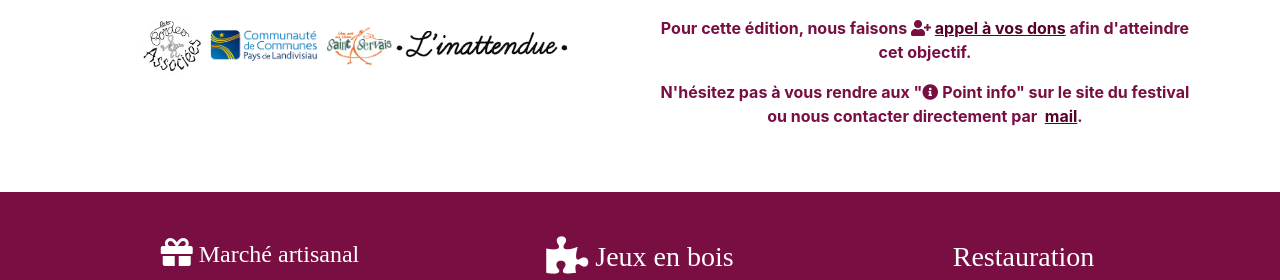
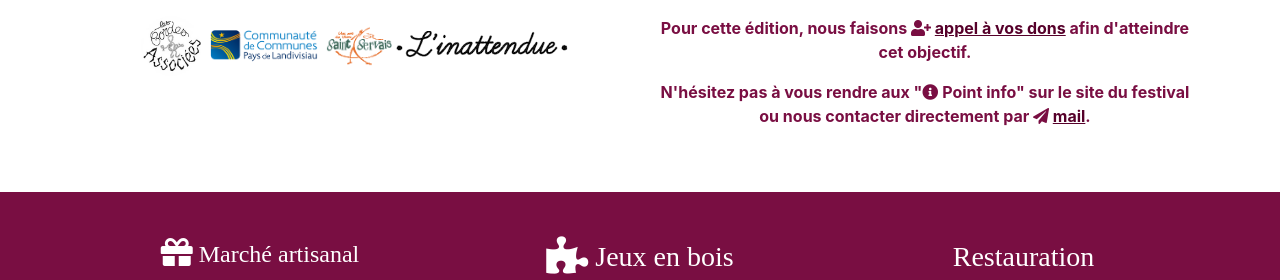
Before and after one commit to tibodut/marentin, a Jekyll site: the page built from index.html, in a window 1280 px wide and 900 px high, scrolled down 1216 px. Shown: the part 152-432 px from the top of the window. Built offline with Jekyll 4.4.1, drawn with Linux system fonts in a browser that asks for light colours; nearby versions of some CDN libraries; some web fonts are replaced.

Commit message:
Update index.html

```diff
--- a/index.html
+++ b/index.html
@@ -66,7 +66,7 @@ layout: default
             <p>Il s'agit de recourir aux collectivités publiques et à des mécènes pour financer et investir dans le festival permettant ainsi d'en préserver la gratuité.<br />
                 Le but n'étant pas de faire du profit mais de parvenir à ce que tous les acteurs du festival soient rémunérés.</p>
             <p>Pour cette édition, nous faisons <span class="fa fa-user-plus"></span> <a href="{{site.baseurl}}/soutien"/> appel à vos dons</a> afin d'atteindre cet objectif.</p>
-            <p>N'hésitez pas à vous rendre aux "<span class="fa fa-info-circle"></span> Point info" sur le site du festival ou nous contacter directement par <span class="fa fa-envelope-o"></span> <a href="mailto:lescordesassociees@gmail.com" class="antispamEmail" title="Nous contacter" data-to="lescordesassociees~at~gmail.com" data-subject="[Message du site web] ">mail</a>.</p>
+            <p>N'hésitez pas à vous rendre aux "<span class="fa fa-info-circle"></span> Point info" sur le site du festival ou nous contacter directement par <span class="fa fa-paper-plane"></span> <a href="mailto:lescordesassociees@gmail.com" class="antispamEmail" title="Nous contacter" data-to="lescordesassociees~at~gmail.com" data-subject="[Message du site web] ">mail</a>.</p>
         </div>
      </div>
      </div>
```
